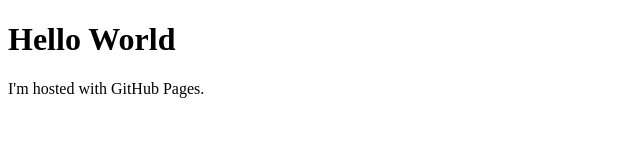
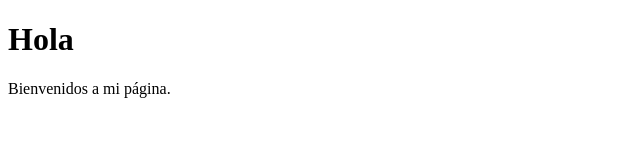
Before and after one commit to marforface/sfablockpage.github.io, a plain HTML site: page index.html in a window 1280 px wide. Shown: the whole page, without its empty margins (0-640 px from the left). Drawn offline with Linux system fonts and the light colour scheme.

Commit message:
Update index.html

```diff
--- a/index.html
+++ b/index.html
@@ -1,7 +1,7 @@
 <!DOCTYPE html>
 <html>
 <body>
-<h1>Hello World</h1>
-<p>I'm hosted with GitHub Pages.</p>
+<h1>Hola</h1>
+<p>Bienvenidos a mi página.</p>
 </body>
 </html>
```
